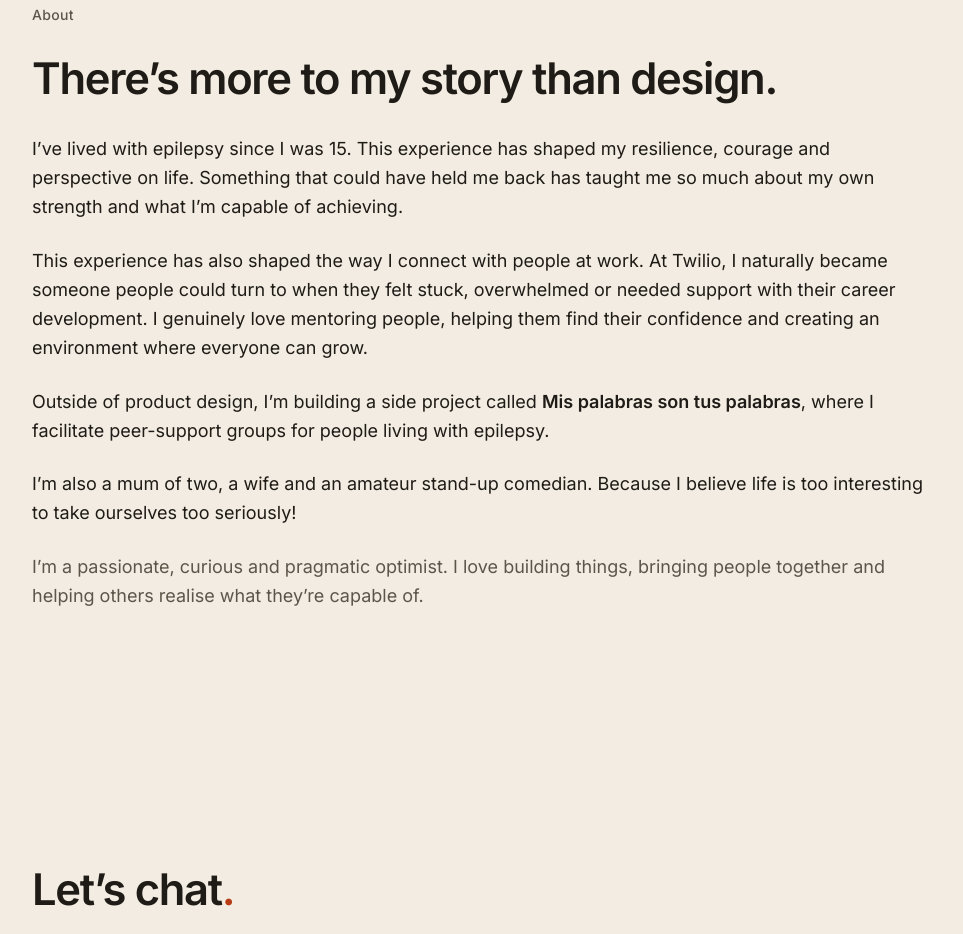
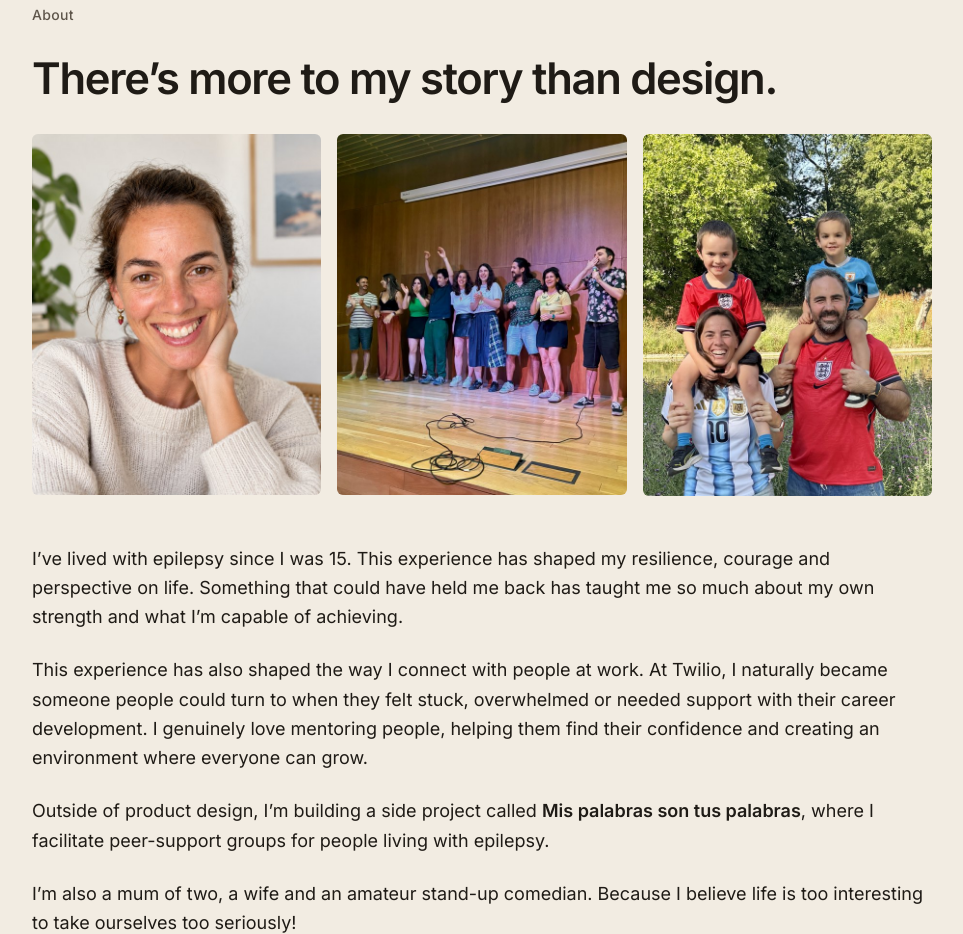
Before and after one commit to IsabelaRazetti/isabelarazettiwebsite, a plain HTML site: page index.html in a window 1280 px wide. Shown: the part 2680-3614 px from the top of the page, without its empty margins (158-1121 px from the left). Drawn offline with Linux system fonts and the light colour scheme.

Commit message:
Add files via upload

```diff
--- a/index.html
+++ b/index.html
@@ -111,6 +111,11 @@ html{scroll-behavior:smooth}
   <section id="about" style="max-width: 964px; margin: 0 auto; padding: 128px 32px; box-sizing: border-box">
     <h3 style="margin: 0 0 32px; font-size: 14px; font-weight: 500; letter-spacing: 0.025em; color: #5E554A">About</h3>
     <p style="margin: 0 0 32px; font-weight: 600; font-size: clamp(30px, 3.4vw, 44px); line-height: 1.08; letter-spacing: -0.03em; text-wrap: balance">There’s more to my story than design.</p>
+    <div style="display: grid; grid-template-columns: repeat(3, 1fr); gap: 16px; margin: 8px 0 48px">
+      <img loading="lazy" decoding="async" src="assets/addd7c16.jpg" alt="Isabela Razetti smiling, resting her chin on her hand" style="display: block; width: 100%; aspect-ratio: 4 / 5; object-fit: cover; border-radius: 6px">
+      <img loading="lazy" decoding="async" src="assets/7f125bc3.jpg" alt="Isabela on stage with a group of stand-up comedians at the end of a show" style="display: block; width: 100%; aspect-ratio: 4 / 5; object-fit: cover; border-radius: 6px">
+      <img loading="lazy" decoding="async" src="assets/bb00a94a.jpg" alt="Isabela with her husband and their two sons in a park" style="display: block; width: 100%; aspect-ratio: 4 / 5; object-fit: cover; border-radius: 6px">
+    </div>
     <div style="display: flex; flex-direction: column; gap: 24px; font-size: 18px; line-height: 1.625">
       <p style="margin: 0">I’ve lived with epilepsy since I was 15. This experience has shaped my resilience, courage and perspective on life. Something that could have held me back has taught me so much about my own strength and what I’m capable of achieving.</p>
       <p style="margin: 0">This experience has also shaped the way I connect with people at work. At Twilio, I naturally became someone people could turn to when they felt stuck, overwhelmed or needed support with their career development. I genuinely love mentoring people, helping them find their confidence and creating an environment where everyone can grow.</p>
```
